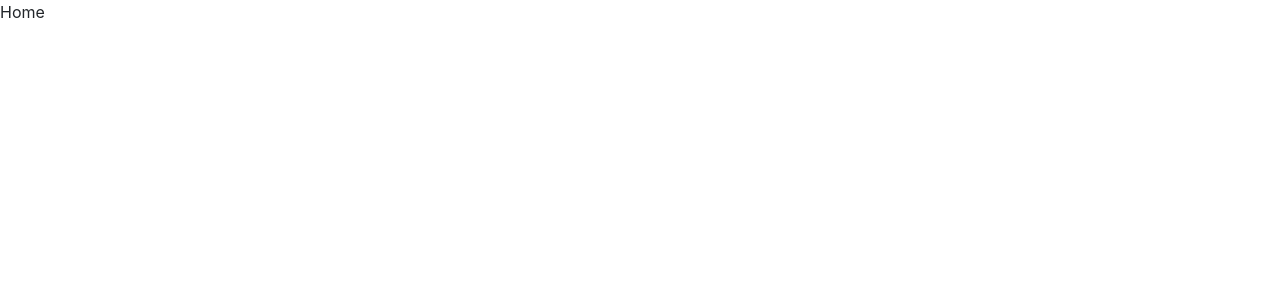
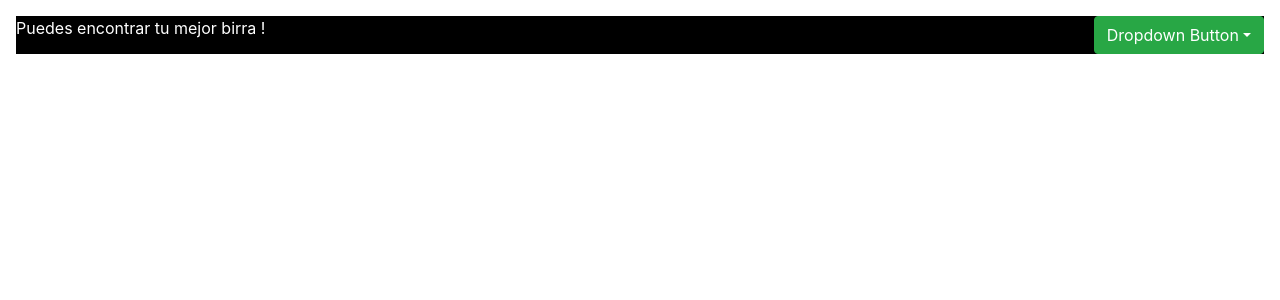
Before and after one commit to juanignaciocor/beer-app, a Next.js app: page /home in a window 1280 px wide. Shown: the top 300 px of the page. Built offline with nearby package versions, Linux system fonts and the light colour scheme; no server answers.

Commit message:
home view

```diff
--- /dev/null
+++ b/components/Wrapper/wrapper.js
@@ -0,0 +1,11 @@
+import React from "react";
+
+const Wrapper = ({ children }) => {
+  return (
+    <div style={{ padding: "1rem", display: "flex", flexDirection: "column" }}>
+      {children}
+    </div>
+  );
+};
+
+export default Wrapper;
--- /dev/null
+++ b/config/index.js
@@ -0,0 +1,8 @@
+import axios from "axios";
+const instance = axios.create({
+  baseURL: "https://api.punkapi.com/v2/beers",
+  timeout: 1000,
+  headers: { "X-Custom-Header": "foobar" },
+});
+
+export default instance;
--- /dev/null
+++ b/pages/home/components/filters/filters.module.scss
@@ -0,0 +1,7 @@
+.container {
+  display: flex;
+  width: 100%;
+  background-color: black;
+  justify-content: space-between;
+  color: #fff;
+}
--- /dev/null
+++ b/pages/home/components/filters/index.js
@@ -0,0 +1,25 @@
+import React from "react";
+import { Dropdown } from "react-bootstrap";
+import s from "./filters.module.scss";
+const FilterComponent = () => {
+  return (
+    <div className={s.container}>
+      <div>Puedes encontrar tu mejor birra !</div>
+      <div>
+        <Dropdown>
+          <Dropdown.Toggle variant="success" id="dropdown-basic">
+            Dropdown Button
+          </Dropdown.Toggle>
+
+          <Dropdown.Menu>
+            <Dropdown.Item href="#/action-1">Action</Dropdown.Item>
+            <Dropdown.Item href="#/action-2">Another action</Dropdown.Item>
+            <Dropdown.Item href="#/action-3">Something else</Dropdown.Item>
+          </Dropdown.Menu>
+        </Dropdown>
+      </div>
+    </div>
+  );
+};
+
+export default FilterComponent;
--- a/pages/home/index.js
+++ b/pages/home/index.js
@@ -1,7 +1,42 @@
-import React from "react";
+import React, { useEffect, useReducer } from "react";
+import axios from "../../config/index";
+import { reducer, initialState } from "./reducer/index";
+import type from "./reducer/constans";
+import Wrapper from "../../components/Wrapper/wrapper";
+import Filters from "./components/filters/index";
 
 const Home = () => {
-  return <div>Home</div>;
+  const [state, dispatch] = useReducer(reducer, initialState);
+
+  useEffect(() => {
+    fetchBeers();
+  }, [state.queryParams]);
+
+  const fetchBeers = async () => {
+    const response = await axios.get(
+      `?page=${state.queryParams.page}&per_page=${state.queryParams.per_page}`
+    );
+
+    dispatch({
+      type: type.FETCH_BEERS,
+      payload: response.data,
+    });
+  };
+
+  const selectedFilters = (e) => {
+    let response = { [e.target.name]: e.target.value };
+
+    dispatch({
+      type: type.SELECT_FILTERS,
+      payload: response,
+    });
+  };
+
+  return (
+    <Wrapper>
+      <Filters />
+    </Wrapper>
+  );
 };
 
 export default Home;
--- /dev/null
+++ b/pages/home/reducer/constans.js
@@ -0,0 +1,4 @@
+export default {
+  FETCH_BEERS: "FETCH_BEERS",
+  SELECT_FILTERS: "SELECT_FILTERS",
+};
--- /dev/null
+++ b/pages/home/reducer/index.js
@@ -0,0 +1,24 @@
+import types from "./constans";
+
+const initialState = {
+  beers: [],
+  queryParams: {
+    page: 1,
+    per_page: 10,
+  },
+};
+
+const reducer = (state = initialState, action) => {
+  switch (action.type) {
+    case types.FETCH_BEERS: {
+      return { ...state, beers: action.payload };
+    }
+    case types.SELECT_FILTERS: {
+      return { ...state, ...state.queryParams, ...action.payload };
+    }
+    default:
+      return state;
+  }
+};
+
+export { reducer, initialState };
```
Also changed, not shown: components/footer.js (added, +7 -0 lines), components/navbar.js (added, +7 -0 lines).
